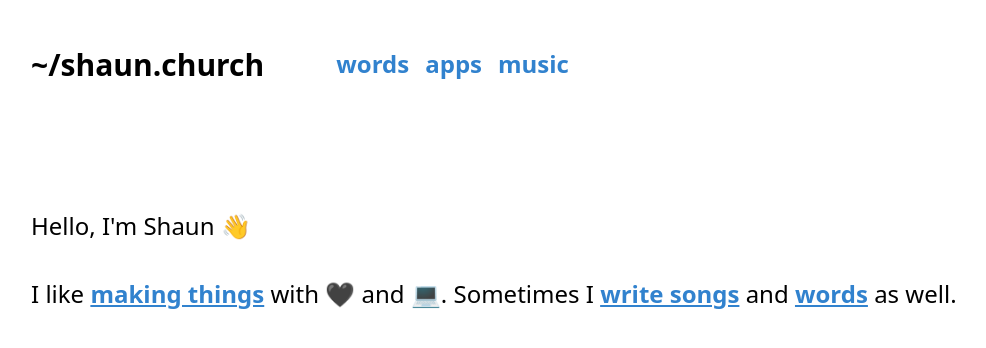
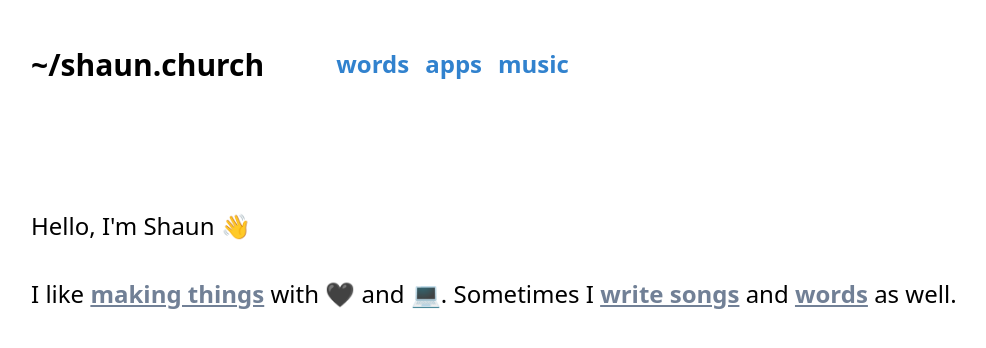
Before and after one commit to NorfolkDev/norfolkdevelopers-website, a Next.js app: page / in a window 1280 px wide. Shown: the top 348 px of the page, without its empty margins (129-1115 px from the left). Built offline with nearby package versions, Linux system fonts and the light colour scheme.

Commit message:
Adjust global styles

```diff
--- a/src/css/tailwind.css
+++ b/src/css/tailwind.css
@@ -17,7 +17,7 @@ body {
 }
 
 .typography h2 {
-  @apply font-bold text-2xl;
+  @apply font-bold text-2xl mt-4 mb-4;
 }
 
 .typography h3 {
@@ -30,11 +30,11 @@ body {
 }
 
 .typography a {
-  @apply text-blue-600 underline font-semibold;
+  @apply text-gray-600 underline font-semibold;
 }
 
 .typography a:hover {
-  @apply text-blue-400;
+  @apply text-gray-900;
 }
 
 /* inset side gutters*/
```
